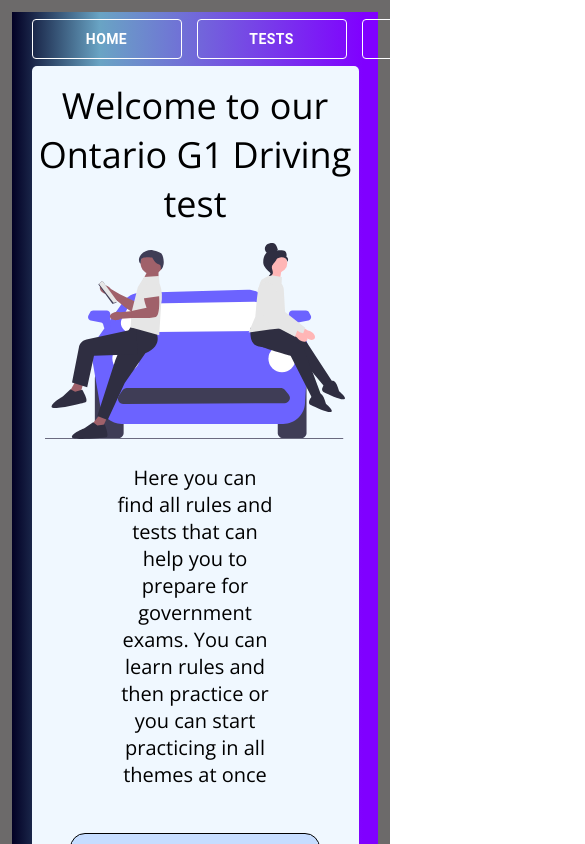
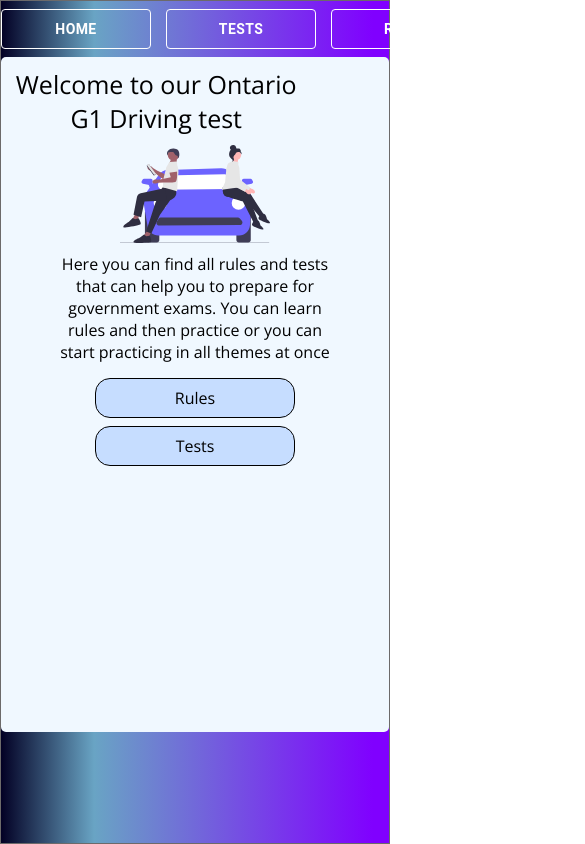
Before and after one commit to Oldu8/driver-licence-tester, a React (Create React App) app: page / in a window 390 px wide. Shown: the top 844 px of the page, 585 px wide, since content can reach past the window. Built offline with nearby package versions, Linux system fonts and the light colour scheme.

Commit message:
styles for mobile home page

```diff
--- a/src/components/Footer/Footer.module.scss
+++ b/src/components/Footer/Footer.module.scss
@@ -1,4 +1,8 @@
 .footer {
   margin: 0 auto;
   padding: 1.5rem;
+  width: 100%;
+  @media screen and (max-width: 768px) {
+    padding: 1rem;
+  }
 }
--- a/src/components/HomePage/HomePage.module.scss
+++ b/src/components/HomePage/HomePage.module.scss
@@ -1,5 +1,8 @@
 .homePage {
   min-height: 80vh;
+  @media screen and (max-width: 768px) {
+    max-width: 100vw;
+  }
 }
 
 .imageContainer {
@@ -8,8 +11,11 @@
 }
 
 .img {
-  max-width: 300px;
+  width: 300px;
   align-self: center;
+  @media screen and (max-width: 768px) {
+    width: 150px;
+  }
 }
 
 .headline {
@@ -17,6 +23,11 @@
   font-size: 36px;
   font-weight: 500;
   padding: 15px 0;
+  @media screen and (max-width: 768px) {
+    font-size: 25px;
+    padding: 10px 0;
+    max-width: 80%;
+  }
 }
 
 .mainText {
@@ -25,6 +36,11 @@
   font-size: 20px;
   font-weight: 300;
   margin: 25px auto;
+  @media screen and (max-width: 768px) {
+    font-size: 16px;
+    margin: 10px auto;
+    width: 70%;
+  }
 }
 
 .links {
@@ -33,6 +49,9 @@
   padding: 20px 0;
   align-items: center;
   justify-content: space-around;
+  @media screen and (max-width: 768px) {
+    padding: 5px 0;
+  }
 }
 
 .link {
@@ -50,7 +69,10 @@
   &:hover {
     outline: 3px solid rgb(146, 49, 49);
   }
-  // &:last-child {
-  //   margin-bottom: 0;
-  // }
+  @media screen and (max-width: 768px) {
+    min-width: 200px;
+    padding: 0.5rem;
+    font-size: 16px;
+    margin-bottom: 0.5rem;
+  }
 }
--- a/src/components/QuizPage/QuizPage.module.scss
+++ b/src/components/QuizPage/QuizPage.module.scss
@@ -13,7 +13,7 @@
 }
 
 .img {
-  width: 400px;
+  width: 300px;
   align-self: center;
   padding: 20px;
 }
--- a/src/components/ResultPage/ResultPage.module.scss
+++ b/src/components/ResultPage/ResultPage.module.scss
@@ -8,7 +8,7 @@
 }
 
 .img {
-  width: 400px;
+  width: 300px;
   align-self: center;
   padding: 20px;
 }
--- a/src/components/TestsPage/TestsPage.module.scss
+++ b/src/components/TestsPage/TestsPage.module.scss
@@ -13,7 +13,7 @@
 }
 
 .img {
-  width: 400px;
+  width: 300px;
   align-self: center;
   padding: 20px;
 }
--- a/src/index.css
+++ b/src/index.css
@@ -3,6 +3,7 @@
   /* display: flex;
   flex-direction: column; */
   min-height: 100vh;
+  max-width: 100vw;
   padding: 0 5%;
   border: 0.75rem solid rgb(108, 106, 106);
   background-color: #0e31afa4;
@@ -22,3 +23,10 @@
   display: block;
   min-width: 100%;
 }
+
+@media only screen and (max-width: 600px) {
+  .main {
+    padding: 0;
+    border: 1px solid rgb(108, 106, 106);
+  }
+}
```
